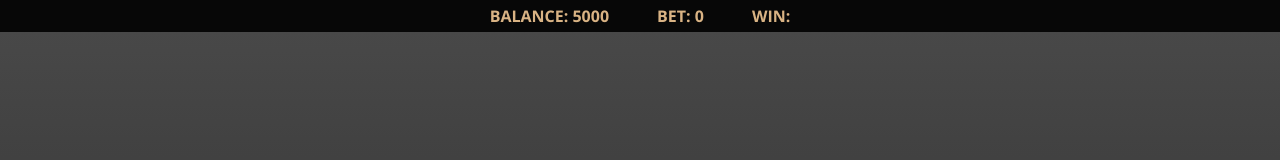
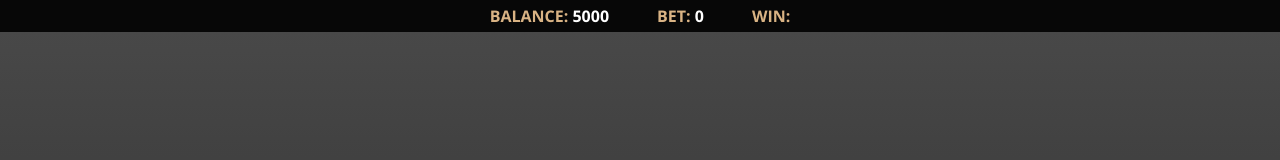
Before and after one commit to tkazbekov/rps-yolo, a React (Vite) app: page / in a window 1280 px wide. Shown: the top 160 px of the page. Built offline with nearby package versions, Linux system fonts and the light colour scheme.

Commit message:
fix header stat value color

```diff
--- a/src/components/Header/Header.css
+++ b/src/components/Header/Header.css
@@ -24,7 +24,7 @@
 }
 
 .stat-value {
-  color: var(--color-value);
+  color: var(--color-stat-value);
 }
 
 @media screen and (max-width: 32.5rem) {
```
